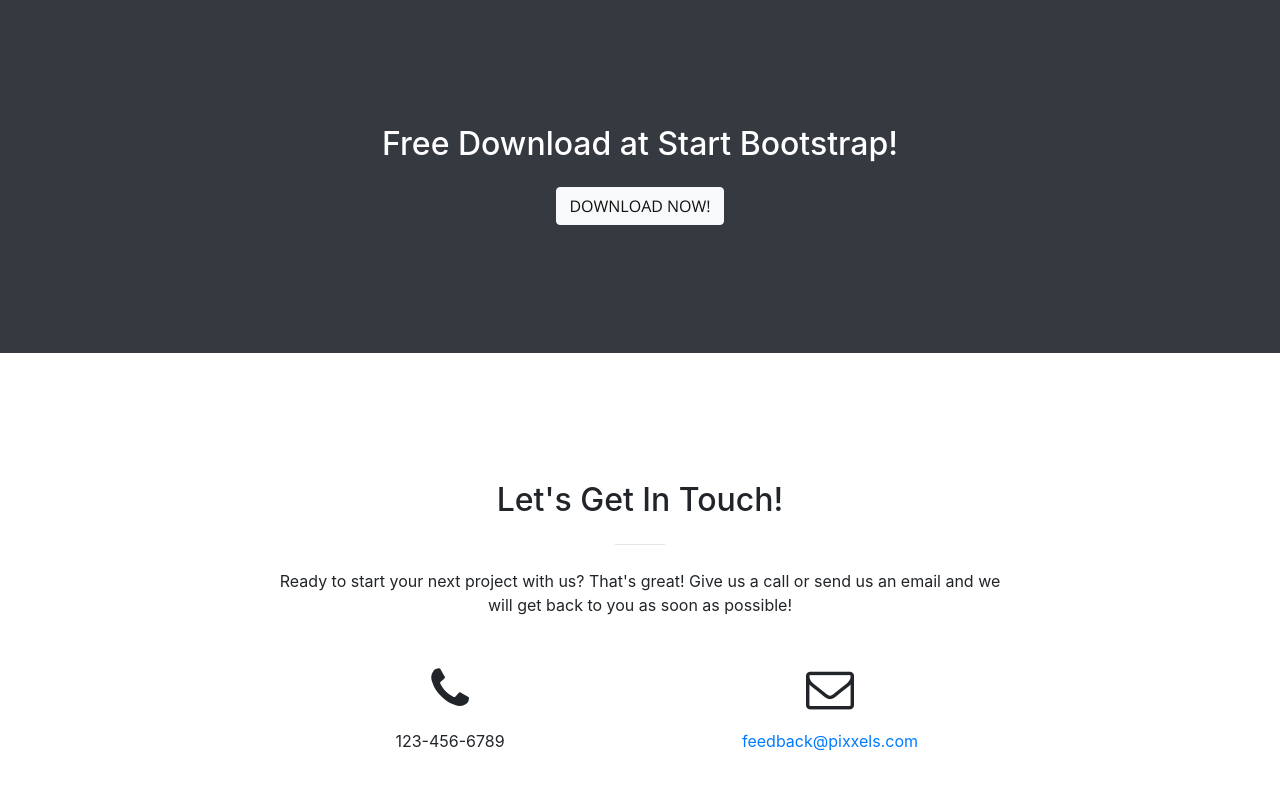
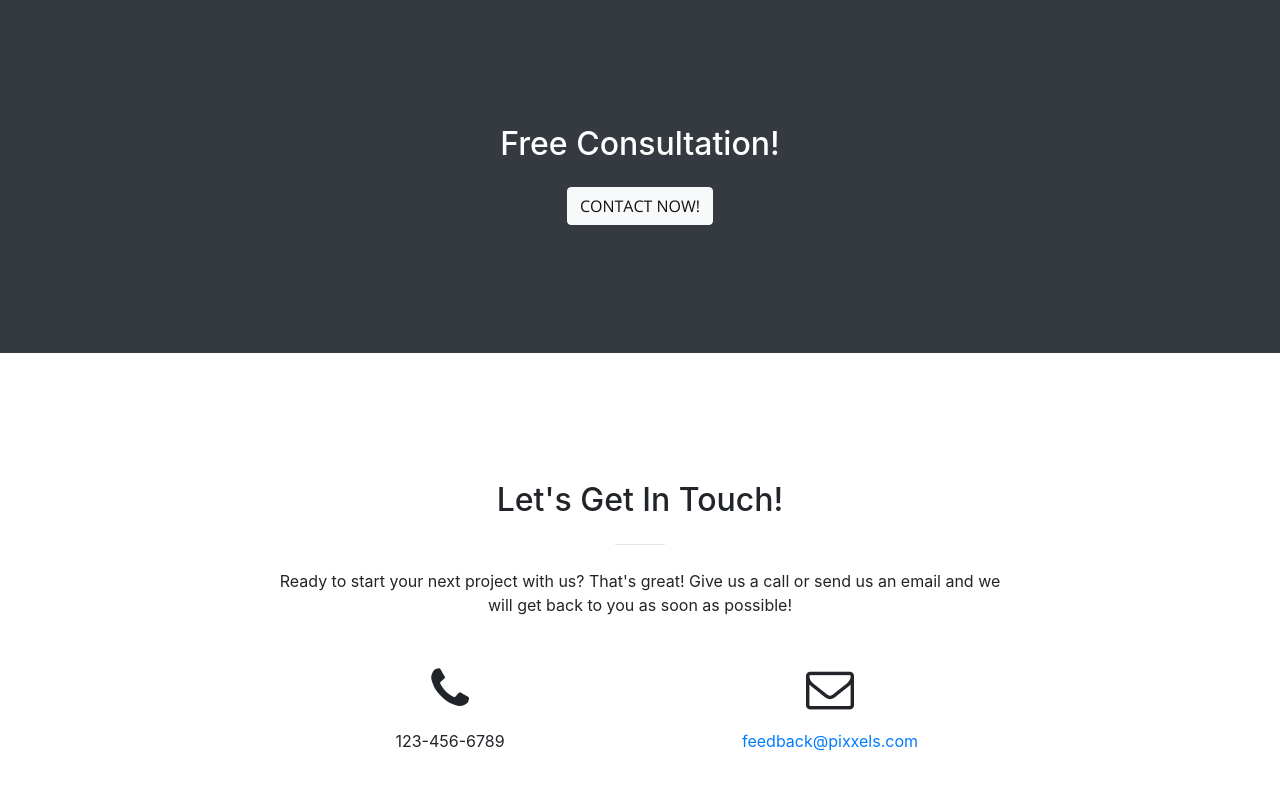
Before and after one commit to kellitjones/creativesample, a website with bundled scripts: page index.html in a window 1280 px wide. Shown: the part 2261-3050 px from the top of the page. Built offline with nearby package versions, Linux system fonts and the light colour scheme.

Commit message:
Update index.html

```diff
--- a/index.html
+++ b/index.html
@@ -231,8 +231,8 @@
 
     <section class="bg-dark text-white">
       <div class="container text-center">
-        <h2 class="mb-4">Free Download at Start Bootstrap!</h2>
-        <a class="btn btn-light btn-xl sr-button" href="#">Download Now!</a>
+        <h2 class="mb-4">Free Consultation!</h2>
+        <a class="btn btn-light btn-xl sr-button" href="#">Contact Now!</a>
       </div>
     </section>
 
```
